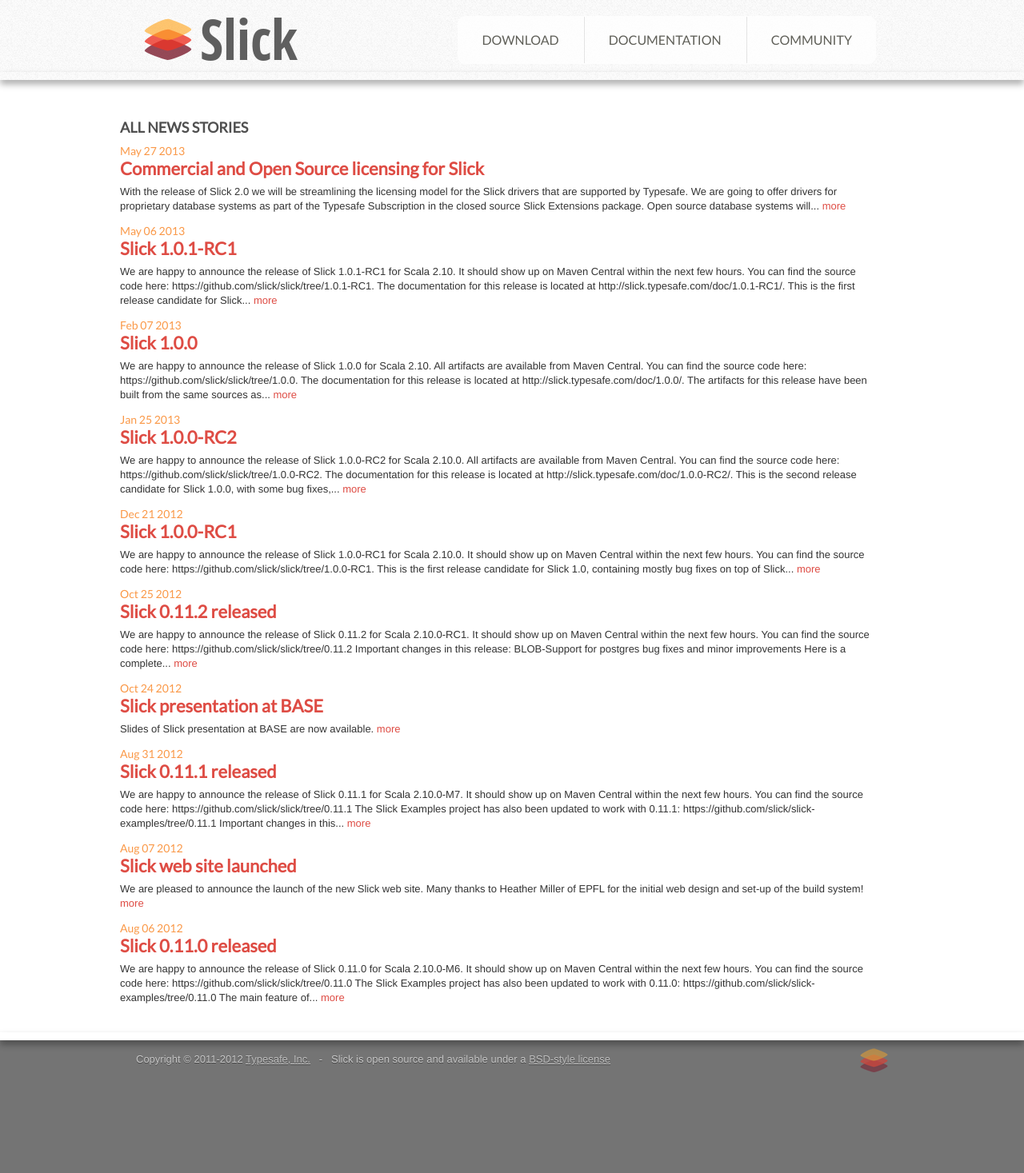
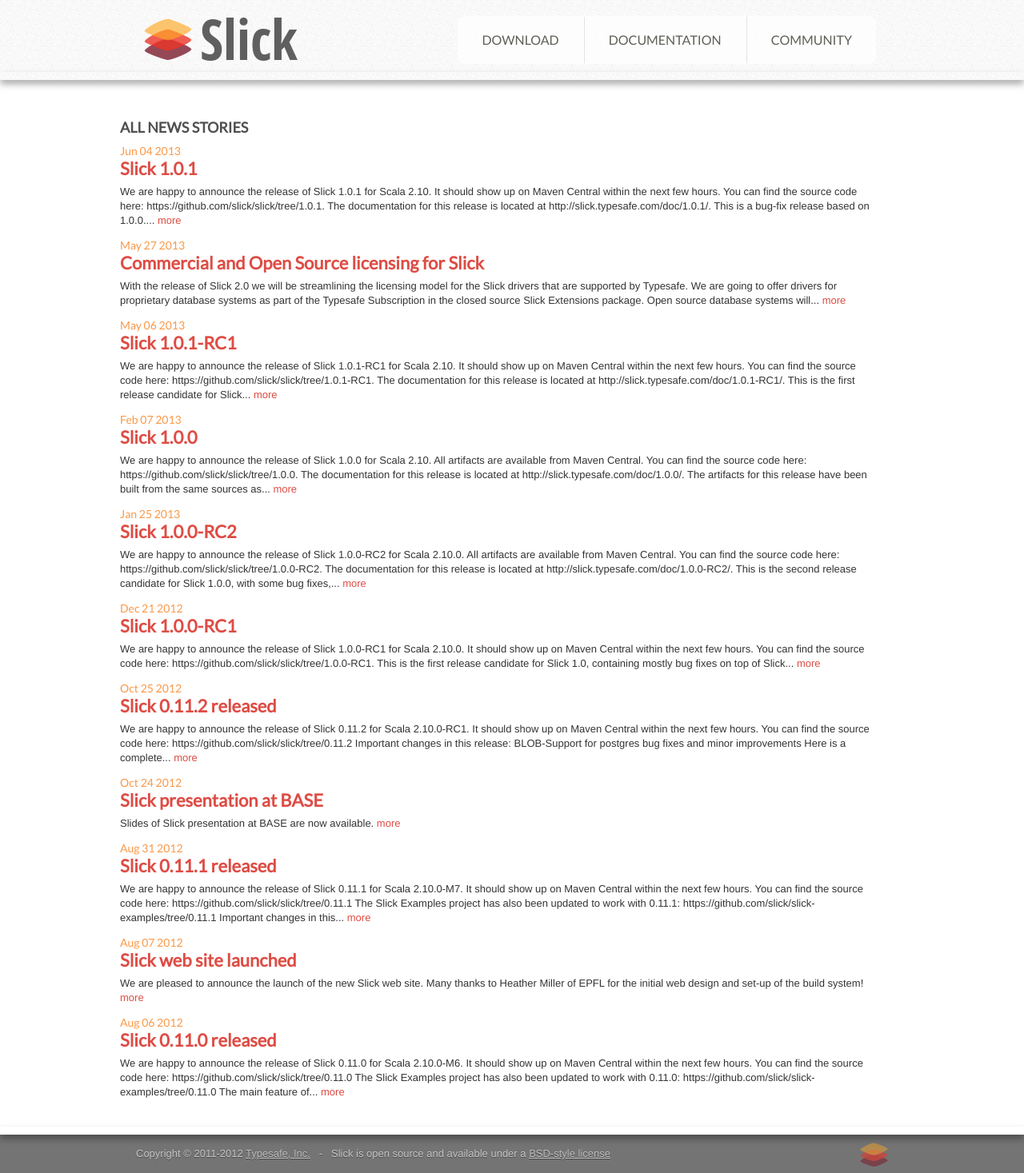
Before and after one commit to slick/slick.github.com, a Jekyll site: the page built from news/all-news.md, in a window 1280 px wide. Shown: the whole page at 80% size. Built offline with Jekyll 4.4.1, drawn with Linux system fonts in a browser that asks for light colours; before the commit the page ends 1349 px from its top, so only the background shows below that.

Commit message:
Released Slick 1.0.1

```diff
--- a/docs/index.md
+++ b/docs/index.md
@@ -7,15 +7,18 @@
 
 #### Latest Version
 
-* [Slick 1.0.0 Documentation](/doc/1.0.0/)
-* [Slick 1.0.0 Scaladoc](/doc/1.0.0/api/)
+* [Slick 1.0.1 Documentation](/doc/1.0.1/)
+* [Slick 1.0.1 Scaladoc](/doc/1.0.1/api/)
 
-### Release Candidate
+<!-- ## Release Candidate -->
+
+#### Older Versions
 
 * [Slick 1.0.1-RC1 Documentation](/doc/1.0.1-RC1/)
 * [Slick 1.0.1-RC1 Scaladoc](/doc/1.0.1-RC1/api/)
 
-#### Older Versions
+* [Slick 1.0.0 Documentation](/doc/1.0.0/)
+* [Slick 1.0.0 Scaladoc](/doc/1.0.0/api/)
 
 * [Slick 1.0.0-RC2 Documentation](/doc/1.0.0-RC2/)
 * [Slick 1.0.0-RC2 Scaladoc](/doc/1.0.0-RC2/api/)
--- a/download/index.md
+++ b/download/index.md
@@ -3,7 +3,7 @@
 title: Download
 ---
 
-The current stable release is Slick 1.0.0 for Scala 2.10.0.
+The current stable release is Slick 1.0.1 for Scala 2.10.0.
 You can declare it as a dependency in sbt or Maven projects or download the
 JARs directly.
 
@@ -11,7 +11,7 @@
 
 Add the Slick dependency to your build.sbt, e.g.:
 
-    libraryDependencies += "com.typesafe.slick" %% "slick" % "1.0.0"
+    libraryDependencies += "com.typesafe.slick" %% "slick" % "1.0.1"
 
 ## Maven
 
@@ -21,7 +21,7 @@
       <dependency>
         <groupId>com.typesafe.slick</groupId>
         <artifactId>slick_2.10</artifactId>
-        <version>1.0.0</version>
+        <version>1.0.1</version>
       </dependency>
     </dependencies>
 
--- /dev/null
+++ b/news/_posts/2013-06-04-slick-1.0.1-released.md
@@ -0,0 +1,57 @@
+---
+layout: news
+title: Slick 1.0.1
+author: Jan Christopher Vogt
+---
+We are happy to announce the release of Slick 1.0.1 for Scala 2.10. It
+should show up on Maven Central within the next few hours. You can find the
+source code here: <https://github.com/slick/slick/tree/1.0.1>.
+The documentation for this release is located at
+<http://slick.typesafe.com/doc/1.0.1/>.
+
+This is a bug-fix release based on 1.0.0.
+The public API of Slick 1.0.1 is forward and backward binary
+compatible with Slick 1.0.0.
+
+##### Here is a complete list of changes since 1.0.0:
+
+* [b6ba079](https://github.com/slick/slick/commit/b6ba07937bb54e7b4aa2de520fae919bf1d38d97) changed version to 1.0.1
+* [d79375c](https://github.com/slick/slick/commit/d79375c26b16ee4ebe3040aa84a406f3a2301ff3) backported fix for https://github.com/slick/slick/issues/105
+* [2906a88](https://github.com/slick/slick/commit/2906a8870d14e0e5c3e56bb53d29ac92ca485819) changed versions, fixed docs for macosx
+* [cb54757](https://github.com/slick/slick/commit/cb547577858478623dac90b2a0bf60ea449c222a) Merge pull request #154 from slick/tmp/crossScalaDirectEmbedding
+* [942d33e](https://github.com/slick/slick/commit/942d33ea1ceb2055597df4286235107ce802a9fc) direct embedding: backported matching on tuples by symbols for Scala 2.10.x compatibility
+* [17cb162](https://github.com/slick/slick/commit/17cb162feb72164e61257d3519c88ba6ead85055) Merge pull request #152 from slick/tmp/testBuildUpdate
+* [8d4c6c0](https://github.com/slick/slick/commit/8d4c6c02da661c5355a9376ee5315f778a25fbef) updated config for tests
+* [ca4b390](https://github.com/slick/slick/commit/ca4b390f991c5ccdf44b0816e2517b2446831293) Merge pull request #145 from slick/tmp/issue-141
+* [511cb76](https://github.com/slick/slick/commit/511cb76063fcac2c8834d94e87de550b62789954) Expand symbols in the "by" clause of a GroupBy node.
+* [ac50017](https://github.com/slick/slick/commit/ac50017d1d3851321d08192f68301a853c9a9377) Merge pull request #142 from slick/tmp/aggregate-explicit-join
+* [ecb56e8](https://github.com/slick/slick/commit/ecb56e8d600e68bfab520878ed3d687795d3db61) Merge pull request #143 from slick/tmp/inline-scalar-count1
+* [af4749d](https://github.com/slick/slick/commit/af4749dbce91fe9ec46c1cdf73e280547d343f16) Merge pull request #140 from slick/tmp/timestamp-null-on-mysql
+* [55926cf](https://github.com/slick/slick/commit/55926cfc12a830c5dd7a69cc6523eb393bc917c8) Merge pull request #144 from slick/tmp/update-build
+* [e1e6c01](https://github.com/slick/slick/commit/e1e6c010c27a5f7cfa0cb728d89374b57f7d7e56) Update the build system.
+* [929e9b2](https://github.com/slick/slick/commit/929e9b2b4f6b60673e27e773e84870dd4bce8165) Inline lifted count(*) aggregates over scalar Comprehensions.
+* [46bd568](https://github.com/slick/slick/commit/46bd56851db69530c09d48c2fd232378fef9939a) Proper rewriting of aggregation functions over explicit joins.
+* [2b7c3e3](https://github.com/slick/slick/commit/2b7c3e3e5ea335f4183e4b4e1486c93dc6d95fe2) Specify NULL when creating nullable TIMESTAMP columns on MySQL.
+* [fa5c251](https://github.com/slick/slick/commit/fa5c25196f4b1126d11f5f775d83aae02125be9d) Merge pull request #133 from slick/tmp/schema-names
+* [5c8b9bf](https://github.com/slick/slick/commit/5c8b9bfc3ac6b872dfd069d98dec2018f8b53b13) Support schema names for tables in all statements except INSERTs.
+* [e9d48e9](https://github.com/slick/slick/commit/e9d48e9f623e7a9d299aea245a2eb0d53d34d58c) Merge pull request #126 from slick/tmp/parenthesize-subqueries
+* [55011d7](https://github.com/slick/slick/commit/55011d7c79c0d1b23cd4e287e39d6c6b1cba04e6) Merge pull request #125 from slick/tmp/select-groupby
+* [592d5c2](https://github.com/slick/slick/commit/592d5c2dc9a617b47cf327b7253e3e751917bf69) Always add parentheses around subqueries in a SELECT clause.
+* [5ed7680](https://github.com/slick/slick/commit/5ed76809d2e93c4939f5cb55db4d48bae9194d83) Evaluate paths into grouped keys & values when converting GroupBy.
+* [4671f6d](https://github.com/slick/slick/commit/4671f6d48c289d8cd704d8618f7e489733461a44) Merge pull request #123 from slick/tmp/mima
+* [ac4ca00](https://github.com/slick/slick/commit/ac4ca00ff3df80b72c163f4082d574a621d02887) Add MiMa to 1.0 branch.
+
+##### Slick Extensions
+
+This release also comes with support for Oracle and DB2 database systems
+through Typesafe's Slick Extensions package. You can find the binary and
+scaladoc artifacts in the Typesafe repository:
+<http://repo.typesafe.com/typesafe/maven-releases/com/typesafe/slick/>.
+See the Slick documentation for further information. Note that
+slick-extensions is not an open-source project. It is available under the
+terms of the [Typesafe Subscription Agreement](http://typesafe.com/public/legal/TypesafeSubscriptionAgreement-v1.pdf)
+which is also contained inside the main JAR.
+
+There have been no changes to Slick Extensions since 1.0.0 was released, so we
+are not publishing a new release. Please use Slick Extensions 1.0.0 together
+with Slick 1.0.1.
```
Also changed, not shown: other parts of docs/index.md (+1 -1 lines).
